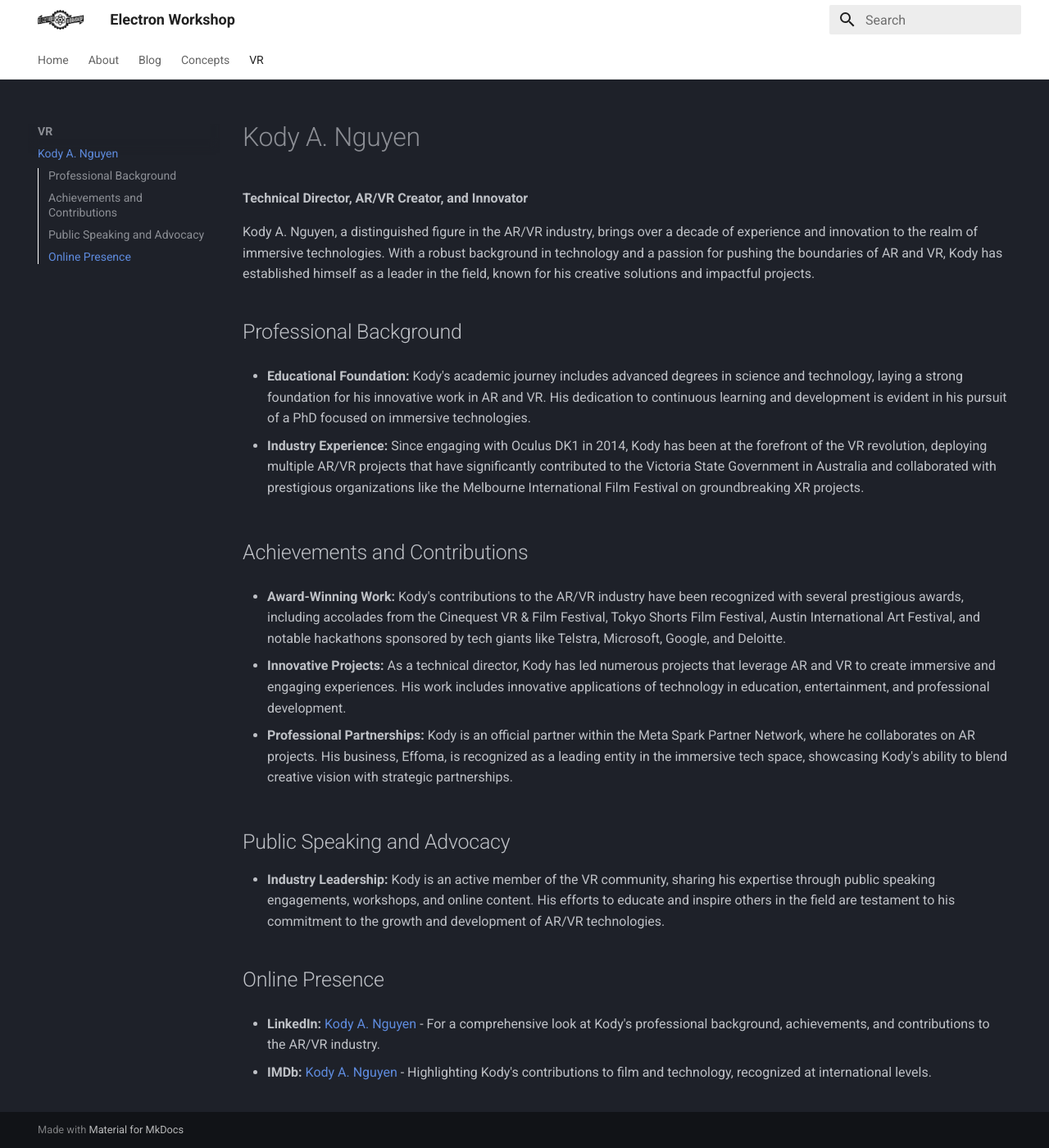
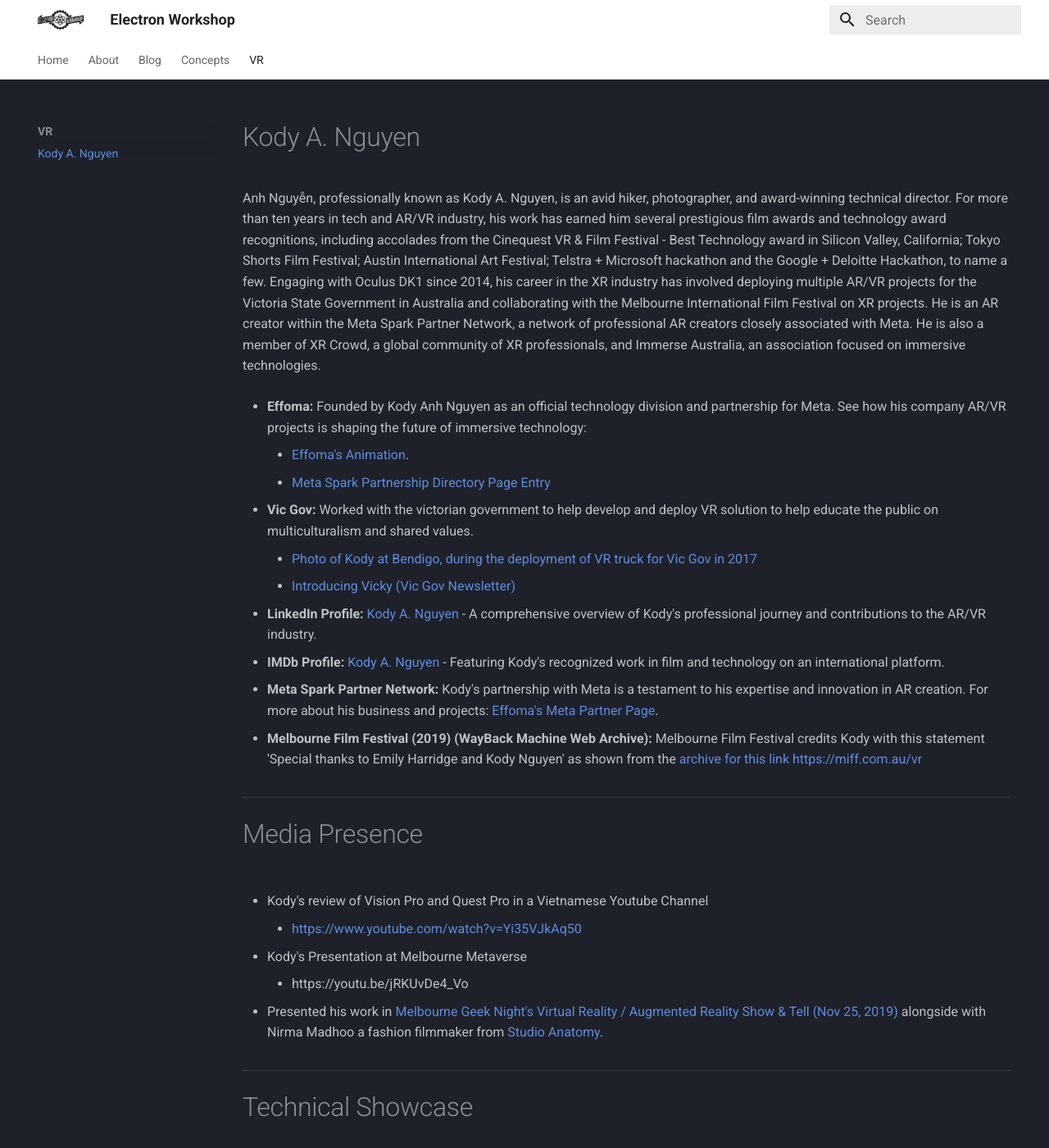
Before and after one commit to electron-workshop/electronworkshop.com.au, an MkDocs documentation site: the page built from docs/VR/kody-nguyen.md, in a window 1280 px wide and 1400 px high. Shown: the whole window at 82% size. Built offline with MkDocs 1.6.1 and Material for MkDocs 9.7.7, drawn with Linux system fonts in a browser that asks for light colours; nearby versions of some CDN libraries; some of the changed text lies outside the part shown.

Commit message:
link addition

```diff
--- a/docs/VR/kody-nguyen.md
+++ b/docs/VR/kody-nguyen.md
@@ -1,29 +1,39 @@
 # Kody A. Nguyen
 
-**Technical Director, AR/VR Creator, and Innovator**
+Anh Nguyễn, professionally known as Kody A. Nguyen, is an avid hiker, photographer, and award-winning technical director. For more than ten years in tech and AR/VR industry, his work has earned him several prestigious film awards and technology award recognitions, including accolades from the Cinequest VR & Film Festival - Best Technology award in Silicon Valley, California; Tokyo Shorts Film Festival; Austin International Art Festival; Telstra + Microsoft hackathon and the Google + Deloitte Hackathon, to name a few. Engaging with Oculus DK1 since 2014, his career in the XR industry has involved deploying multiple AR/VR projects for the Victoria State Government in Australia and collaborating with the Melbourne International Film Festival on XR projects. He is an AR creator within the Meta Spark Partner Network, a network of professional AR creators closely associated with Meta. He is also a member of XR Crowd, a global community of XR professionals, and Immerse Australia, an association focused on immersive technologies.
 
-Kody A. Nguyen, a distinguished figure in the AR/VR industry, brings over a decade of experience and innovation to the realm of immersive technologies. With a robust background in technology and a passion for pushing the boundaries of AR and VR, Kody has established himself as a leader in the field, known for his creative solutions and impactful projects.
+- **Effoma:** Founded by Kody Anh Nguyen as an official technology division and partnership for Meta. See how his company AR/VR projects is shaping the future of immersive technology:
+    - [Effoma's Animation](https://www.effoma.com/animation).
+    - [Meta Spark Partnership Directory Page Entry](https://spark.meta.com/programs/partners/effoma/)
 
-## Professional Background
+* **Vic Gov:** Worked with the victorian government to help develop and deploy VR solution to help educate the public on multiculturalism and shared values.
+    - [Photo of Kody at Bendigo, during the deployment of VR truck for Vic Gov in 2017](https://photos.google.com/share/AF1QipOJN5i4cer5glIF0G1SUQdbcoUcfv_ZXHpS5XXohwszvPMKdFEWQmex6Ur8qjgeaQ?key=Q0FWZlFPbzJiTWlMbGxKLWU1VG5aUWFndWVLVFVB)
+    - [Introducing Vicky (Vic Gov Newsletter)](https://www.premier.vic.gov.au/introducing-vicky/)
 
-- **Educational Foundation:** Kody's academic journey includes advanced degrees in science and technology, laying a strong foundation for his innovative work in AR and VR. His dedication to continuous learning and development is evident in his pursuit of a PhD focused on immersive technologies.
+- **LinkedIn Profile:** [Kody A. Nguyen](https://www.linkedin.com/in/akodyn/) - A comprehensive overview of Kody's professional journey and contributions to the AR/VR industry.
 
-- **Industry Experience:** Since engaging with Oculus DK1 in 2014, Kody has been at the forefront of the VR revolution, deploying multiple AR/VR projects that have significantly contributed to the Victoria State Government in Australia and collaborated with prestigious organizations like the Melbourne International Film Festival on groundbreaking XR projects.
+- **IMDb Profile:** [Kody A. Nguyen](https://imdb.com/name/nm14273052) - Featuring Kody's recognized work in film and technology on an international platform.
 
-## Achievements and Contributions
+- **Meta Spark Partner Network:** Kody's partnership with Meta is a testament to his expertise and innovation in AR creation. For more about his business and projects: [Effoma's Meta Partner Page](https://spark.meta.com/programs/partners/effoma/).
 
-- **Award-Winning Work:** Kody's contributions to the AR/VR industry have been recognized with several prestigious awards, including accolades from the Cinequest VR & Film Festival, Tokyo Shorts Film Festival, Austin International Art Festival, and notable hackathons sponsored by tech giants like Telstra, Microsoft, Google, and Deloitte.
+- **Melbourne Film Festival (2019) (WayBack Machine Web Archive):** Melbourne Film Festival credits Kody with this statement 'Special thanks to Emily Harridge and Kody Nguyen' as shown from the [archive for this link https://miff.com.au/vr](https://web.archive.org/web/20190821043553/https://miff.com.au/vr)
 
-- **Innovative Projects:** As a technical director, Kody has led numerous projects that leverage AR and VR to create immersive and engaging experiences. His work includes innovative applications of technology in education, entertainment, and professional development.
+----
 
-- **Professional Partnerships:** Kody is an official partner within the Meta Spark Partner Network, where he collaborates on AR projects. His business, Effoma, is recognized as a leading entity in the immersive tech space, showcasing Kody's ability to blend creative vision with strategic partnerships.
+# Media Presence
 
-## Public Speaking and Advocacy
+* Kody's review of Vision Pro and Quest Pro in a Vietnamese Youtube Channel
+    - <https://www.youtube.com/watch?v=Yi35VJkAq50>
 
-- **Industry Leadership:** Kody is an active member of the VR community, sharing his expertise through public speaking engagements, workshops, and online content. His efforts to educate and inspire others in the field are testament to his commitment to the growth and development of AR/VR technologies.
+* Kody's Presentation at Melbourne Metaverse <!-- TODO: perhaps even cut it shorter, because this 15 min video also have intro and QA which you can cut out -->
+    - https://youtu.be/jRKUvDe4_Vo
 
-## Online Presence
+* Presented his work in [Melbourne Geek Night's Virtual Reality / Augmented Reality Show & Tell (Nov 25, 2019)](https://www.meetup.com/melbourne-geek-night/events/266430770) alongside with Nirma Madhoo a fashion filmmaker from [Studio Anatomy](anatomythestudio.com).
 
-- **LinkedIn:** [Kody A. Nguyen](https://www.linkedin.com/in/akodyn/) - For a comprehensive look at Kody's professional background, achievements, and contributions to the AR/VR industry.
+----
 
-- **IMDb:** [Kody A. Nguyen](https://imdb.com/name/nm14273052) - Highlighting Kody's contributions to film and technology, recognized at international levels.
+# Technical Showcase
+
+* [HouseVR AV7](https://www.youtube.com/watch?v=OAnqAIUxzN8)
+* [Green Screen Kod Winter](https://www.youtube.com/watch?v=Sl3SUJ7spQw)
+* [Car Showroom VR - Editor View](https://www.youtube.com/watch?feature=shared&v=iMCfbmrFfQI)
```
